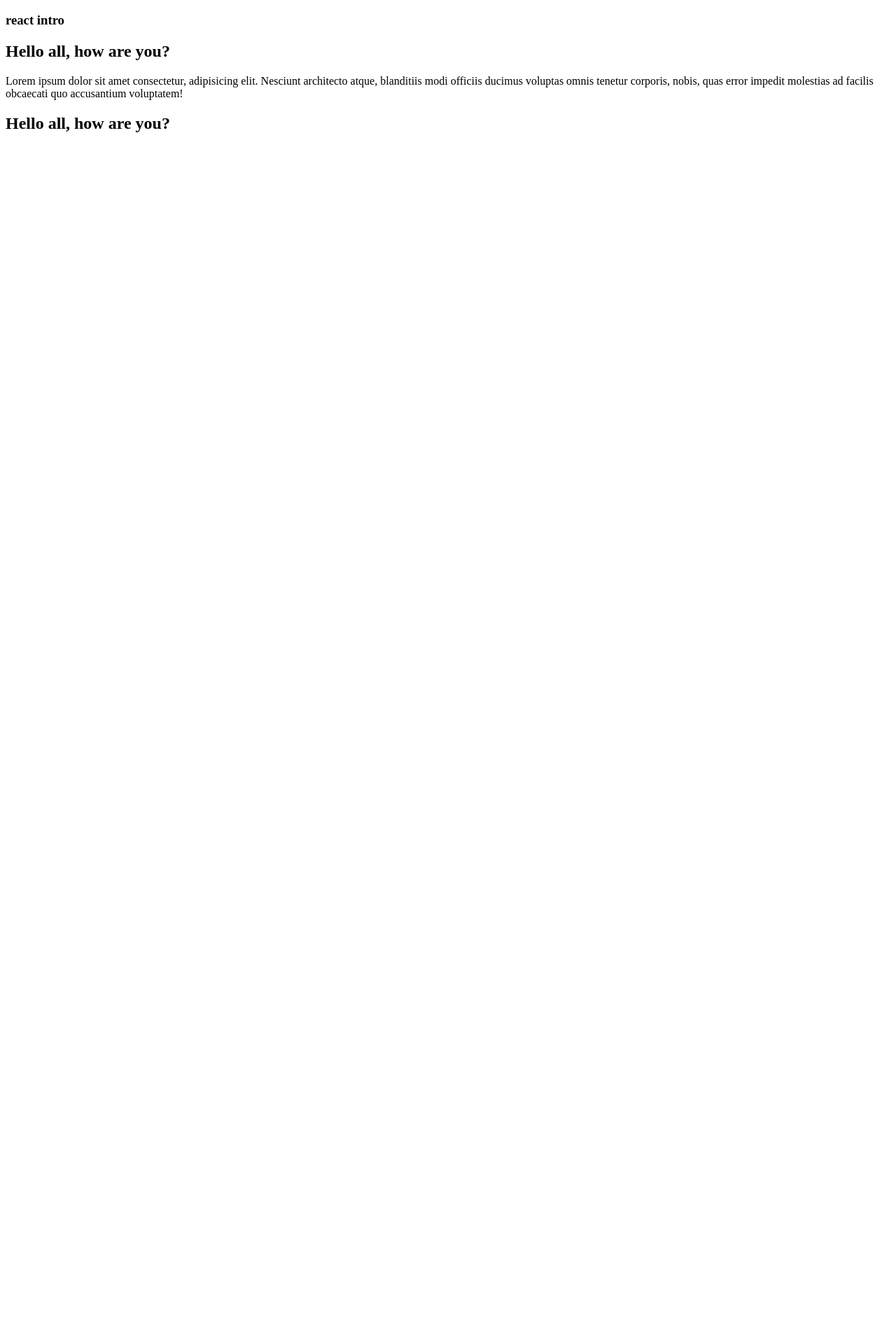
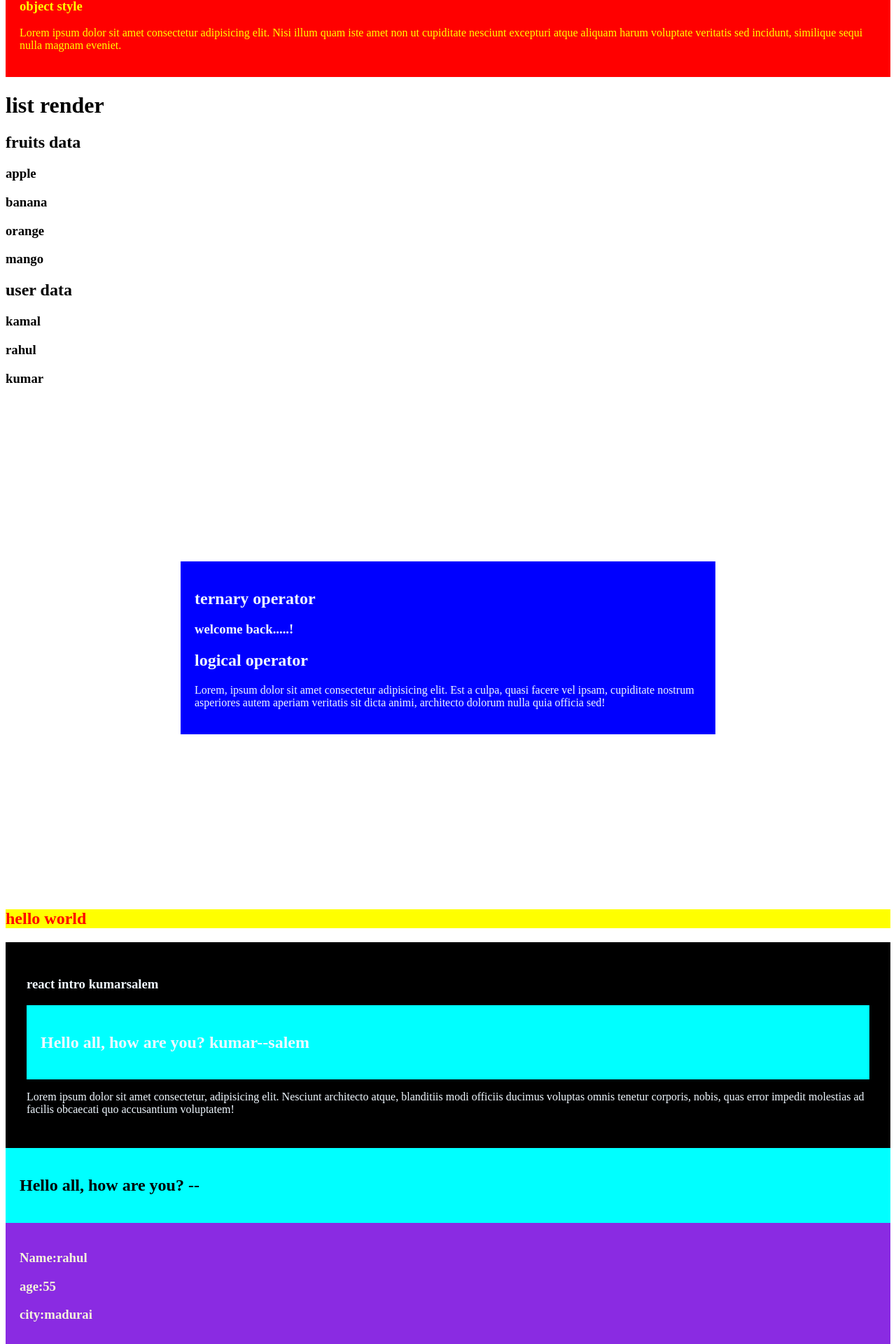
Before and after one commit to kamalrajms/sebB2, a React (Vite) app: page / in a window 1280 px wide. Shown: the part 49-1969 px from the top of the page at 70% size. Before the commit the page ends 800 px from the top, so only its background shows below. Built offline with nearby package versions, Linux system fonts and the light colour scheme.

Commit message:
List render, style.

```diff
--- a/src/App.jsx
+++ b/src/App.jsx
@@ -1,14 +1,35 @@
 import React from "react";
 import Kamal from "./Greeting";
 import Hello from "./Hello";
+import Destructure from "./Component/Destructure";
+import ConditionalRender from "./Component/ConditionalRender";
+import ListRender from "./Component/ListRender";
+import Object from "./Component/Object";
 
 export default function App() {
+  const name = "rahul";
+  const age = 55;
+  const city = "madurai";
+  const name2 = "sanjai";
+  const age2 = 5587;
+  const city2 = "chennai";
+  const name3 = "aravind";
+  const age3 = 58465;
+  const city3 = "namakkal";
 
   return (
     <div>
-      <h2>hello world</h2>
+      <Object />
+      <ListRender />
+      <ConditionalRender />
+      <h2 style={{ padding: "20", color: "red", backgroundColor: "yellow" }}>
+        hello world
+      </h2>
       <Kamal />
-      <Hello/>
+      <Hello />
+      <Destructure name={name} age={age} city={city} />
+      <Destructure name={name2} age={age2} city={city2} />
+      <Destructure name={name3} age={age3} city={city3} />
     </div>
   );
 }
--- /dev/null
+++ b/src/Component/Condition.css
@@ -0,0 +1,5 @@
+.condition{
+    padding: 20px;
+    background-color: blue;
+    color: aliceblue;
+}
--- /dev/null
+++ b/src/Component/ConditionalRender.jsx
@@ -0,0 +1,20 @@
+import React from "react";
+import "./Condition.css"
+
+export default function ConditionalRender() {
+  const user = true;
+  return (
+    <div className="condition">
+      <h2>ternary operator</h2>
+      {user ? <h3>welcome back.....!</h3> : <h3>please login...</h3>}
+      <h2>logical operator</h2>
+      {user && (
+        <p>
+          Lorem, ipsum dolor sit amet consectetur adipisicing elit. Est a culpa,
+          quasi facere vel ipsam, cupiditate nostrum asperiores autem aperiam
+          veritatis sit dicta animi, architecto dolorum nulla quia officia sed!
+        </p>
+      )}
+    </div>
+  );
+}
--- /dev/null
+++ b/src/Component/Destructure.jsx
@@ -0,0 +1,12 @@
+import React from "react";
+import Style from "./Destructure.module.css";
+
+export default function Destructure({ name, city, age }) {
+  return (
+    <div className={Style.structure}>
+      <h3>Name:{name}</h3>
+      <h3>age:{age}</h3>
+      <h3>city:{city}</h3>
+    </div>
+  );
+}
--- /dev/null
+++ b/src/Component/Destructure.module.css
@@ -0,0 +1,5 @@
+.structure {
+  padding: 20px;
+  background-color: blueviolet;
+  color: beige;
+}
--- /dev/null
+++ b/src/Component/ListRender.jsx
@@ -0,0 +1,30 @@
+import React from "react";
+
+export default function ListRender() {
+  const fruits = ["apple", "banana", "orange", "mango"];
+
+  const user = [
+    { id: 1, name: "kamal" },
+    { id: 2, name: "rahul" },
+    { id: 3, name: "kumar" },
+  ];
+  return (
+    <div>
+      <h1>list render</h1>
+      <h2>fruits data</h2>
+      {fruits.map((name, ind) => (
+        <h3 key={ind}>{name}</h3>
+      ))}
+      <h2>user data</h2>
+      {user.length > 0 ? (
+        <div>
+          {user.map((person) => (
+            <h3 key={person.id}>{person.name}</h3>
+          ))}
+        </div>
+      ) : (
+        <p>no data found</p>
+      )}
+    </div>
+  );
+}
--- /dev/null
+++ b/src/Component/Object.jsx
@@ -0,0 +1,19 @@
+import React from "react";
+
+export default function Object() {
+  const theme = {
+    backgroundColor: "red",
+    color: "yellow",
+    padding: "20px",
+  };
+  return (
+    <div style={theme}>
+      <h3>object style</h3>
+      <p>
+        Lorem ipsum dolor sit amet consectetur adipisicing elit. Nisi illum quam
+        iste amet non ut cupiditate nesciunt excepturi atque aliquam harum
+        voluptate veritatis sed incidunt, similique sequi nulla magnam eveniet.
+      </p>
+    </div>
+  );
+}
--- a/src/Greeting.jsx
+++ b/src/Greeting.jsx
@@ -2,16 +2,21 @@ import React from "react";
 import Hello from "./Hello";
 
 export default function Greeting() {
+  const name = "kumar";
+  const city = "salem";
   return (
-    <>
-      <h3>react intro</h3>
-      <Hello />
+    <div className="greeting">
+      <h3>
+        react intro {name}
+        {city}
+      </h3>
+      <Hello name={name} city={city}/>
       <p>
         Lorem ipsum dolor sit amet consectetur, adipisicing elit. Nesciunt
         architecto atque, blanditiis modi officiis ducimus voluptas omnis
         tenetur corporis, nobis, quas error impedit molestias ad facilis
         obcaecati quo accusantium voluptatem!
       </p>
-    </>
+    </div>
   );
 }
--- a/src/Hello.jsx
+++ b/src/Hello.jsx
@@ -1,9 +1,11 @@
-import React from 'react'
+import React from "react";
 
-export default function Hello() {
+export default function Hello(props) {
   return (
-    <div>
-      <h2>Hello all, how are you?</h2>
+    <div className="hello">
+      <h2>
+        Hello all, how are you? {props.name}--{props.city}
+      </h2>
     </div>
-  )
+  );
 }
--- a/src/index.css
+++ b/src/index.css
@@ -0,0 +1,15 @@
+.greeting {
+  padding: 30px;
+  background: #000;
+  color: aliceblue;
+}
+.hello {
+  padding: 20px;
+  background-color: aqua;
+}
+.condition {
+  margin: 250px;
+}
+.structure {
+  margin: 500px;
+}
```
Also changed, not shown: src/Text.txt (added).
